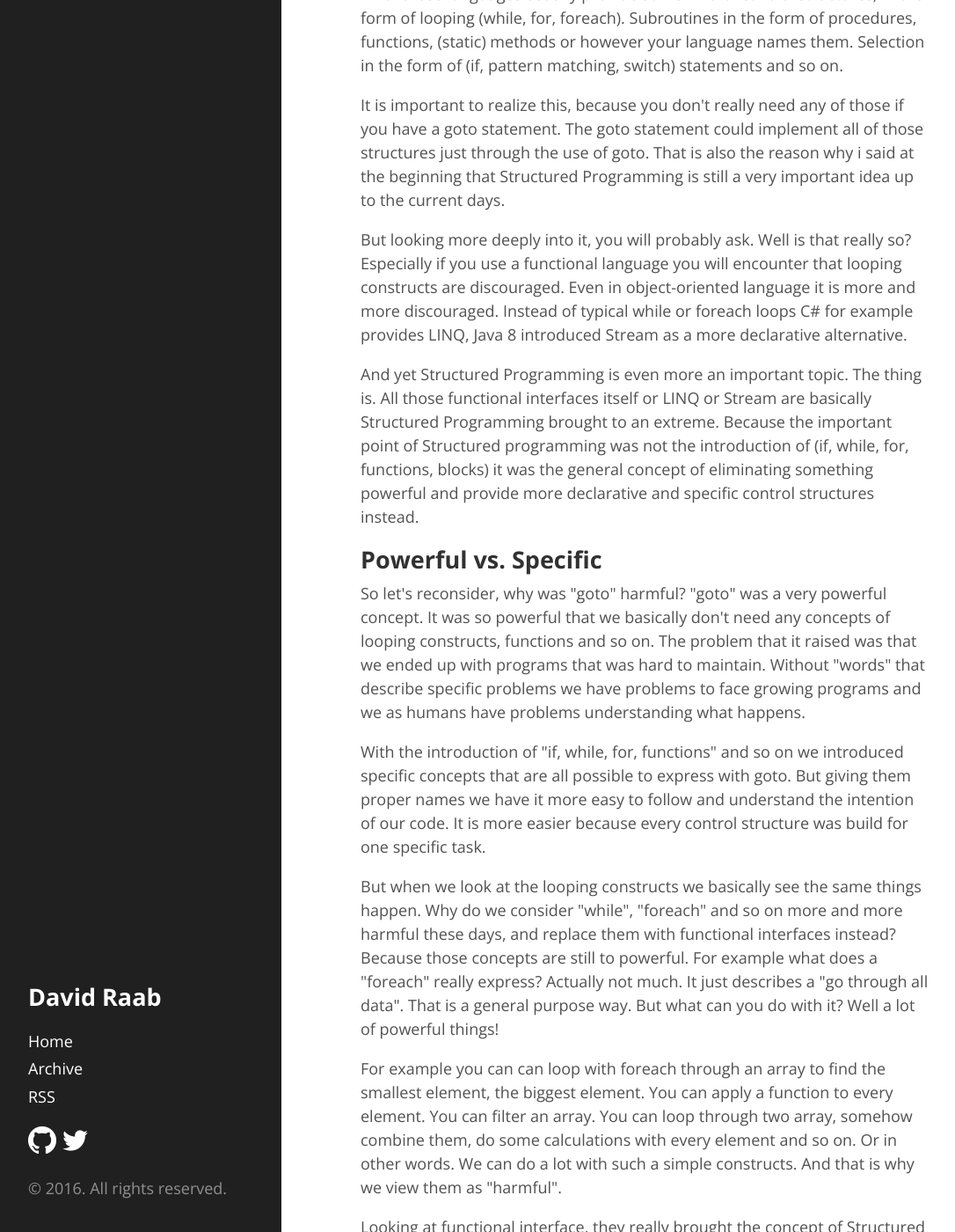
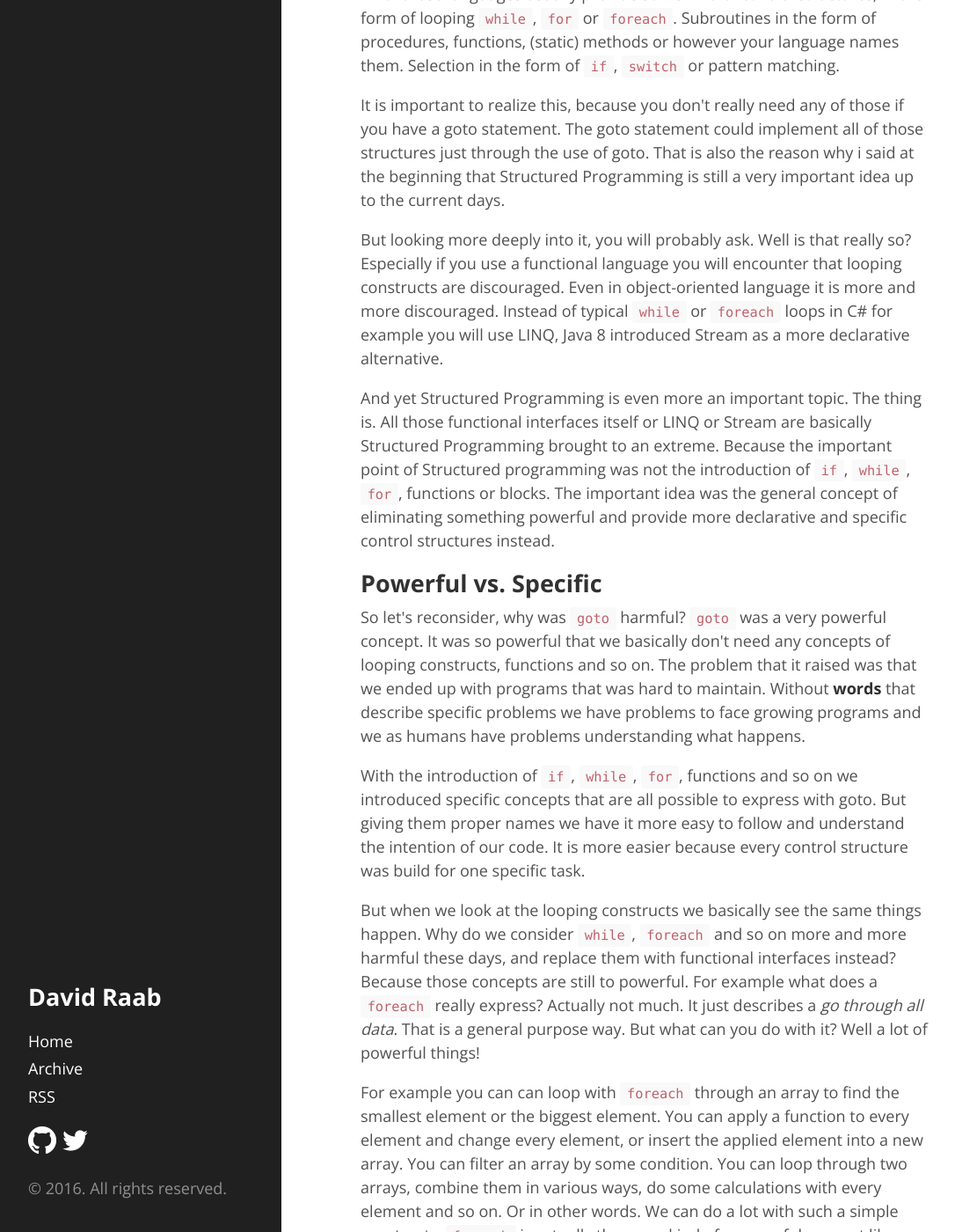
Before and after one commit to bartelink/sidburn.github.io, a Jekyll site: the page built from _posts/2016-03-09-structured-programming.html, in a window 1280 px wide and 1400 px high, scrolled down 1672 px. Shown: the whole window at 88% size, without its empty margins (4-1090 px from the left). Built offline with Jekyll 4.4.1, drawn with Linux system fonts in a browser that asks for light colours; some web fonts are replaced; comment, search, counter and statistics services are not loaded; some of the changed text lies outside the part shown.

Commit message:
Structured Programming
Added some more markups to the article.

```diff
--- a/_posts/2016-03-09-structured-programming.html
+++ b/_posts/2016-03-09-structured-programming.html
@@ -4,67 +4,69 @@ title: Structured Programming
 ---
 
 <p>Back in 1968 Edsger W. Dijkstra wrote an open letter named "Go To Statement Considered Harmful". As already suggested from
-the title, the very idea was to raise consciousness that the "goto" statement is more harmful then helpful. From
+the title, the very idea was to raise consciousness that the <code>goto</code> statement is more harmful then helpful. From
 today view we would expect that this idea catches fire really fast, but it didn't. It took quite a long time. Even during
 all the 1970s and 1980s that question was debated a lot.</p>
-<p>Looking back at it there are some interesting questions that is worth to look at. The first one was, if "goto" was
-harmful, what was the alternative to "goto"? And why exactly is "goto" harmful, and why exactly is the alternative better?</p>
-<p>I think that looking at this questions and there answers is still a very important step forward in understanding programming and
+<p>Looking back at it there are some interesting questions that is worth to look at. The first one was, if <code>goto</code> was
+harmful, what was the alternative to <code>goto</code>? And why exactly is <code>goto</code> harmful, and why exactly is the alternative better?</p>
+<p>I think that looking at this questions and their answers is still a very important step forward in understanding programming and
 raise the awareness on how we achieve a more clean way of coding.</p>
 <h2>Why "goto" was considered harmful</h2>
 <p>At first we have to understand the time in which these statement was published. It was a time in that nearly every programmer
 actually used a language with such a control statement. Not only that, it usually often was the only way to provide any
-kind of control structures. There were no "subroutines", no "if", "while", or "for" loops. No "blocks" of code ans so one. Sure
+kind of control structures. There were no "subroutines", no <code>if</code>, <code>while</code>, or <code>for</code> loops. No blocks of code ans so one. Sure
 there existed languages that provides this kind of style of programming. The ALGOL 58 and ALGOL 60 (1958 and 1960) already
 provided those kind of structures, but those languages were not used by the large.</p>
-<p>Most of the programmers still used languages where a "goto" statement dominated. And where the flow of a program was dominated
-by direct "goto" statements. Dijkstra that was a huge proponent of the ALGOL language coined the term "Structured Programming"
-as an alternative to the goto keyword, the idea was that we should have explicit control flow. Mainly a language should be separated
-into Control Structures, Subroutines and Blocks. Control Structures should be further divided into "sequence, selection,
-iteration and recursion" statements.</p>
-<p>So why should something like that be done? The reason was that we anyway had this concepts, but implicitly. All of these ideas
-was emulated with the "goto" statement. You wanted a "for" loop? no problem just jump with goto to some earlier point.</p>
+<p>Most of the programmers still used languages where a <code>goto</code> statement dominated. And where the flow of a program was dominated
+by direct <code>goto</code> statements. Dijkstra that was a huge proponent of the ALGOL language coined the term <em>Structured Programming</em>
+as an alternative to the <code>goto</code> keyword, the idea was that we should have explicit control flow. Mainly a language should be separated
+into Control Structures, Subroutines and Blocks. Control Structures should be further divided into <strong>sequence</strong>, <strong>selection</strong>,
+<strong>iteration</strong> and <strong>recursion</strong> statements.</p>
+<p>But why should we do something like that? The reason was that we anyway had this concepts, but implicitly. All of these ideas
+was <em>emulated</em> with the <code>goto</code> statement. You wanted a <code>for</code> loop? No problem just jump with <code>goto</code> to some earlier point.</p>
 <p>You wanted a subroutine? You pushed some values onto the stack, jumped to a certain point (your subroutine entry) and that
 subroutine poped the right amount of values from a stack. That is still how functions are implemented in today's language.
-That is the very reason of why you can get a "StackOverflow" if your language don't support tail-recursion.</p>
+That is the very reason of why you can get a <code>StackOverflowException</code> if your language don't support tail-recursion.</p>
 <p>But by giving all of them direct labels we give all of our programs more structure. And this structure helps us in understanding
-our programs. Or in other words the idea was that we should eliminate powerful construct like "goto" and yet use a lot more
+our programs. Or in other words the idea was that we should eliminate powerful construct like <code>goto</code> and yet use a lot more
 weaker but specific constructs.</p>
 <h2>Structured Programming</h2>
 <p>That overall leads to another important realization. Nearly all programming languages that we use today are basically some kind
 of Structured Programming. Whether we are talking about object-oriented language, functional languages or other paradigms.</p>
-<p>All of those languages usually provide some kind of control structures, in the form of looping (while, for, foreach). Subroutines
+<p>All of those languages usually provide some kind of control structures, in the form of looping <code>while</code>, <code>for</code> or <code>foreach</code>. Subroutines
 in the form of procedures, functions, (static) methods or however your language names them. Selection in the form of
-(if, pattern matching, switch) statements and so on.</p>
+<code>if</code>, <code>switch</code> or pattern matching.</p>
 <p>It is important to realize this, because you don't really need any of those if you have a goto statement. The goto statement
 could implement all of those structures just through the use of goto. That is also the reason why i said at the beginning that
 Structured Programming is still a very important idea up to the current days.</p>
 <p>But looking more deeply into it, you will probably ask. Well is that really so? Especially if you use a functional language
 you will encounter that looping constructs are discouraged. Even in object-oriented language it is more and more discouraged.
-Instead of typical while or foreach loops C# for example provides LINQ, Java 8 introduced Stream as a more declarative
+Instead of typical <code>while</code> or <code>foreach</code> loops in C# for example you will use LINQ, Java 8 introduced Stream as a more declarative
 alternative.</p>
 <p>And yet Structured Programming is even more an important topic. The thing is. All those functional interfaces itself or LINQ or Stream
 are basically Structured Programming brought to an extreme. Because the important point of Structured programming was not
-the introduction of (if, while, for, functions, blocks) it was the general concept of eliminating something powerful and provide
-more declarative and specific control structures instead.</p>
+the introduction of <code>if</code>, <code>while</code>, <code>for</code>, functions or blocks. The important idea was the general concept of eliminating
+something powerful and provide more declarative and specific control structures instead.</p>
 <h2>Powerful vs. Specific</h2>
-<p>So let's reconsider, why was "goto" harmful? "goto" was a very powerful concept. It was so powerful that we basically don't need
+<p>So let's reconsider, why was <code>goto</code> harmful? <code>goto</code> was a very powerful concept. It was so powerful that we basically don't need
 any concepts of looping constructs, functions and so on. The problem that it raised was that we ended up with programs that was
-hard to maintain. Without "words" that describe specific problems we have problems to face growing programs and we as humans
+hard to maintain. Without <strong>words</strong> that describe specific problems we have problems to face growing programs and we as humans
 have problems understanding what happens.</p>
-<p>With the introduction of "if, while, for, functions" and so on we introduced specific concepts that are all possible to express
+<p>With the introduction of <code>if</code>, <code>while</code>, <code>for</code>, functions and so on we introduced specific concepts that are all possible to express
 with goto. But giving them proper names we have it more easy to follow and understand the intention of our code. It is more
 easier because every control structure was build for one specific task.</p>
-<p>But when we look at the looping constructs we basically see the same things happen. Why do we consider "while", "foreach" and so
+<p>But when we look at the looping constructs we basically see the same things happen. Why do we consider <code>while</code>, <code>foreach</code> and so
 on more and more harmful these days, and replace them with functional interfaces instead? Because those concepts are still to
-powerful. For example what does a "foreach" really express? Actually not much. It just describes a "go through all data". That is
+powerful. For example what does a <code>foreach</code> really express? Actually not much. It just describes a <em>go through all data</em>. That is
 a general purpose way. But what can you do with it? Well a lot of powerful things!</p>
-<p>For example you can can loop with foreach through an array to find the smallest element, the biggest element. You can apply a function
-to every element. You can filter an array. You can loop through two array, somehow combine them, do some calculations with every element
-and so on. Or in other words. We can do a lot with such a simple constructs. And that is why we view them as "harmful".</p>
-<p>Looking at functional interface, they really brought the concept of Structured Programming even further. Instead of just "looping" we now
+<p>For example you can can loop with <code>foreach</code> through an array to find the smallest element or the biggest element. You can apply a function
+to every element and change every element, or insert the applied element into a new array. You can filter an array by some condition.
+You can loop through two arrays, combine them in various ways, do some calculations with every element and so on. Or in other words.
+We can do a lot with such a simple constructs. <code>foreach</code> is actually the same kind of a powerful concept like <code>goto</code>.
+And that is why we view them as <em>harmful</em>.</p>
+<p>Looking at functional interface, they really brought the concept of Structured Programming even further. Instead of just <em>looping</em> we now
 have even further separated the idea of looping. We have <code>List.min</code>, <code>List.max</code>, <code>List.map</code>, <code>List.filter</code>, <code>List.map2</code>, <code>List.zip</code>, ...
-and so one just to name a view. All of those constructs are still basically just "looping" constructs. But they are specializes looping
+and so one just to name a view. All of those constructs are still basically just <em>looping</em> constructs. But they are specialized looping
 constructs that just do one specific thing.</p>
 <h2>So having powerful things is bad?</h2>
 <p>If we follow this thinking then it can lead to the idea that a programming language itself should not have any powerful concepts at all.
@@ -75,13 +77,19 @@ constructs we achieve a better more clean code. A result of this is also that co
 <p>So we should aim for powerful constructs, and a language should provide those powerful constructs. But we should use them to build all our
 more specific less powerful constructs. Or in other words, in programming we always should prefer the least powerful concept to implement
 something.</p>
+<p>Sure you can implement filtering a <code>List</code> with a <code>foreach</code> loop. Go through every element, push it into a new <code>List</code> based on some condition.
+But why not abstract such a common task? <code>List.filter</code> does exactly that. It is less powerful, because it just can filter, nothing more,<br />
+but we only need to provide the logic for filtering. We have less code after we have a construct like <code>List.filter</code>. The intention is more clearer.
+Reading a <code>List.filter</code> is easier as to basically try to understand filtering through a series of commands expressed within a <code>foreach</code>
+loop.</p>
 <h2>Using the least powerful thing</h2>
 <p>When we follow these rule and thinking what Structured Programming is about, I think it leads to more readable code with all of
 the benefit this usually have. Like higher maintainability, less bugs, in general less code because of reusable constructs. The
 only thing we have todo is to identify our powerful constructs and try to come up with some alternative. In C# the usage of
-while, for or foreach is such a thing. In F# besides using looping constructs itself also using direct recursion or using
+<code>while</code>, <code>for</code> or <code>foreach</code> is such a thing. In F# besides using looping constructs itself also using direct recursion or using
 <code>fold</code> counts as powerful. Recursion is basically just looping, and fold is the abstraction of tail-recursive looping with
-an accumulator.</p>
+an accumulator. Watch out for them and either try to replace them with more specific constructs. Or build your own control
+structs!</p>
 <h2>Further Reading</h2>
 <ul>
 <li><a href="https://blog.8thlight.com/uncle-bob/2015/09/23/a-little-structure.html">Uncle Bob - A Little Structure</a></li>
```
Also changed, not shown: 1 other file.
